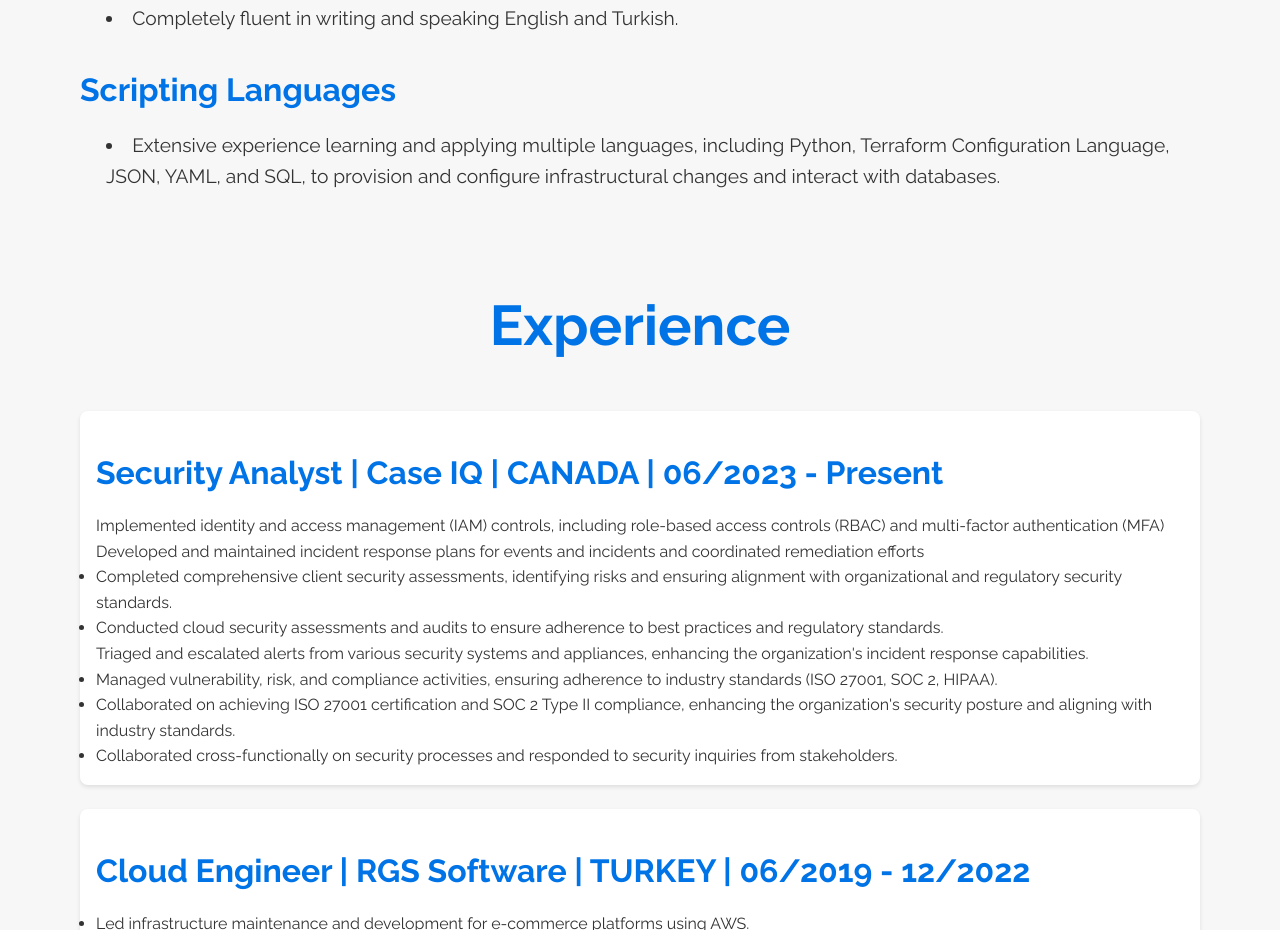
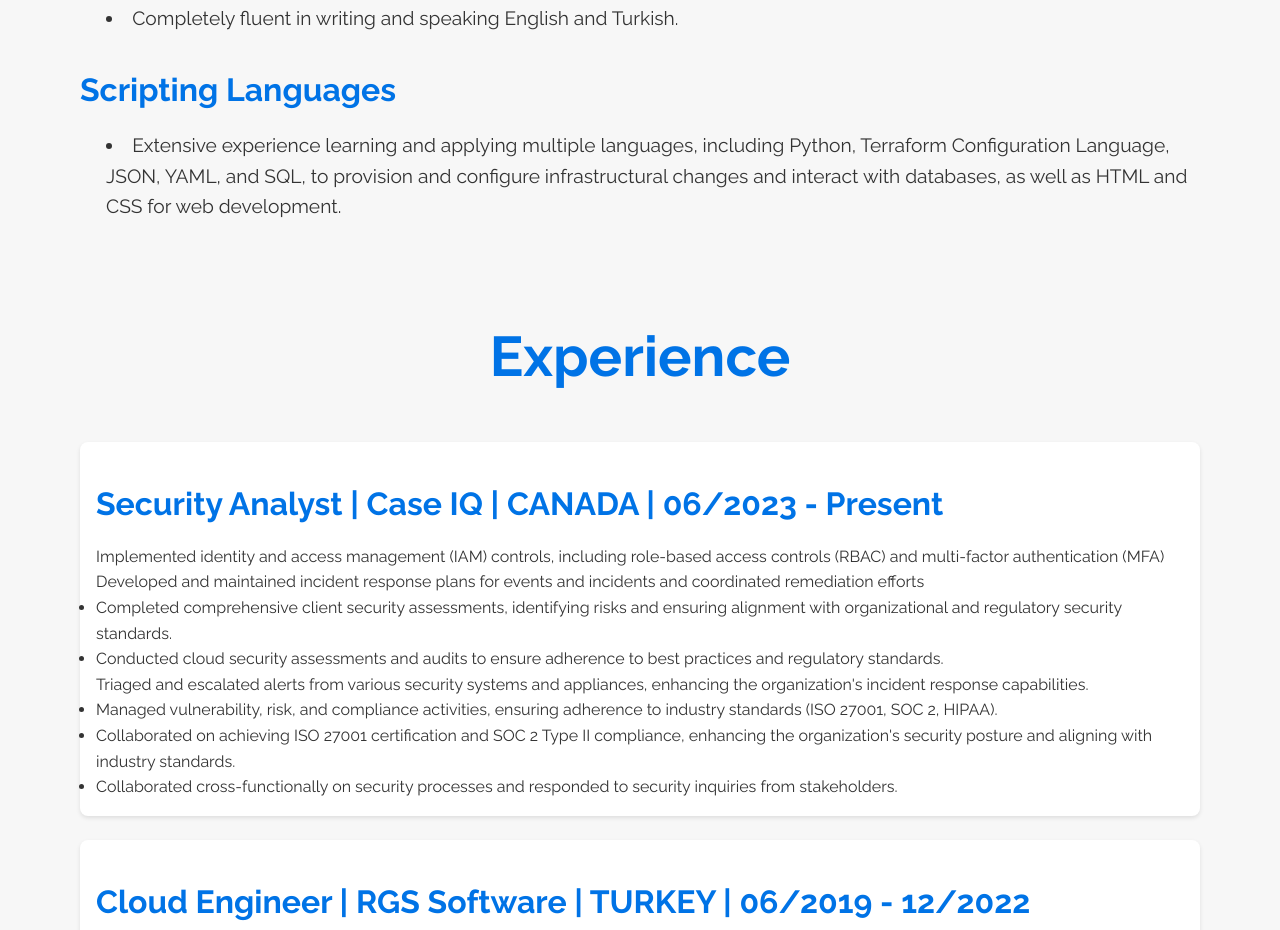
Before and after one commit to ismailsari07/azure-resume, a plain HTML site: page frontend/index.html in a window 1280 px wide. Shown: the part 1999-2929 px from the top of the page. Drawn offline with Linux system fonts and the light colour scheme; no server answers.

Commit message:
Update index.html

```diff
--- a/frontend/index.html
+++ b/frontend/index.html
@@ -125,7 +125,7 @@
               Extensive experience learning and applying multiple languages,
               including Python, Terraform Configuration Language, JSON, YAML,
               and SQL, to provision and configure infrastructural changes and
-              interact with databases.
+              interact with databases, as well as HTML and CSS for web development.
             </li>
           </ul>
         </div>
```
